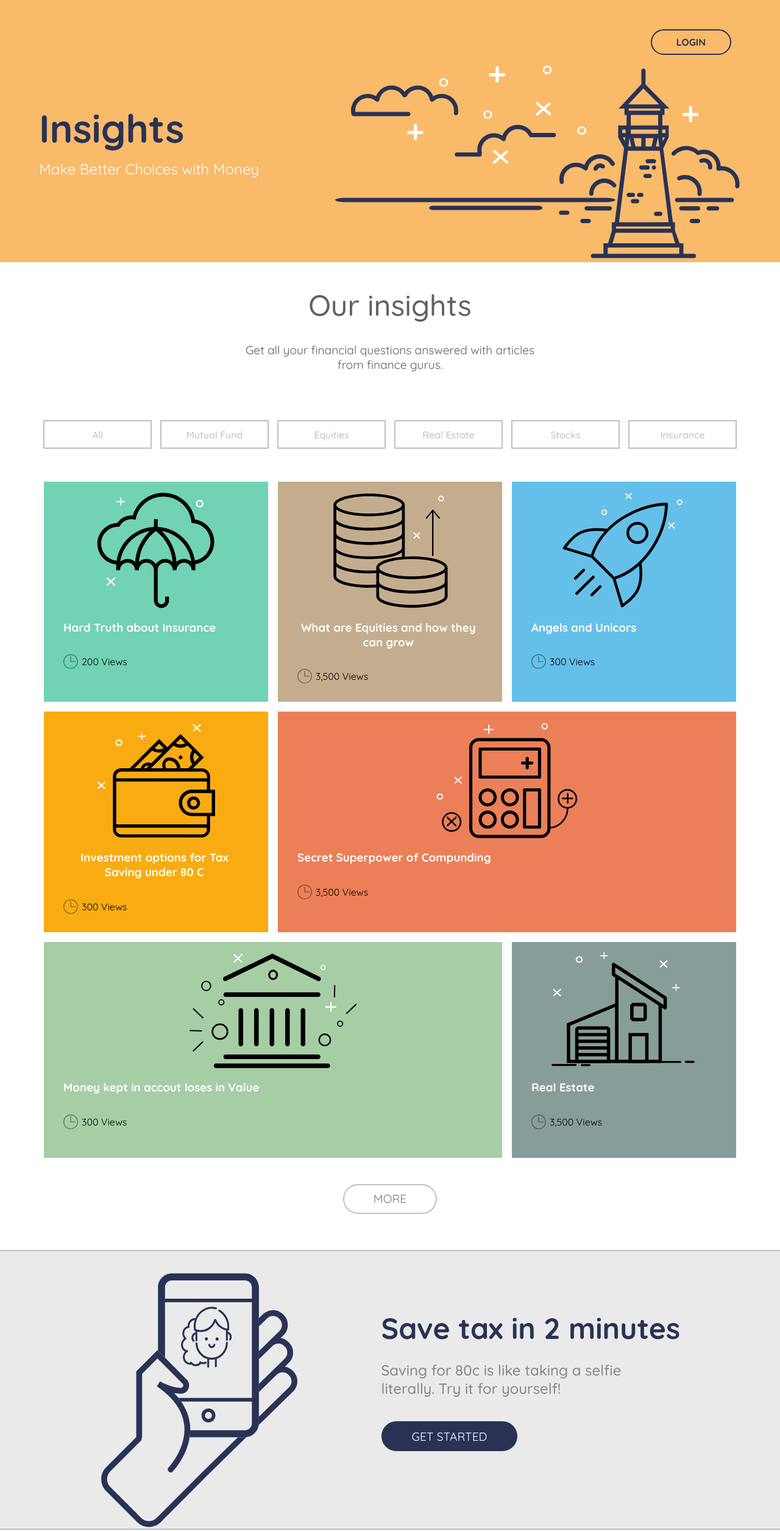
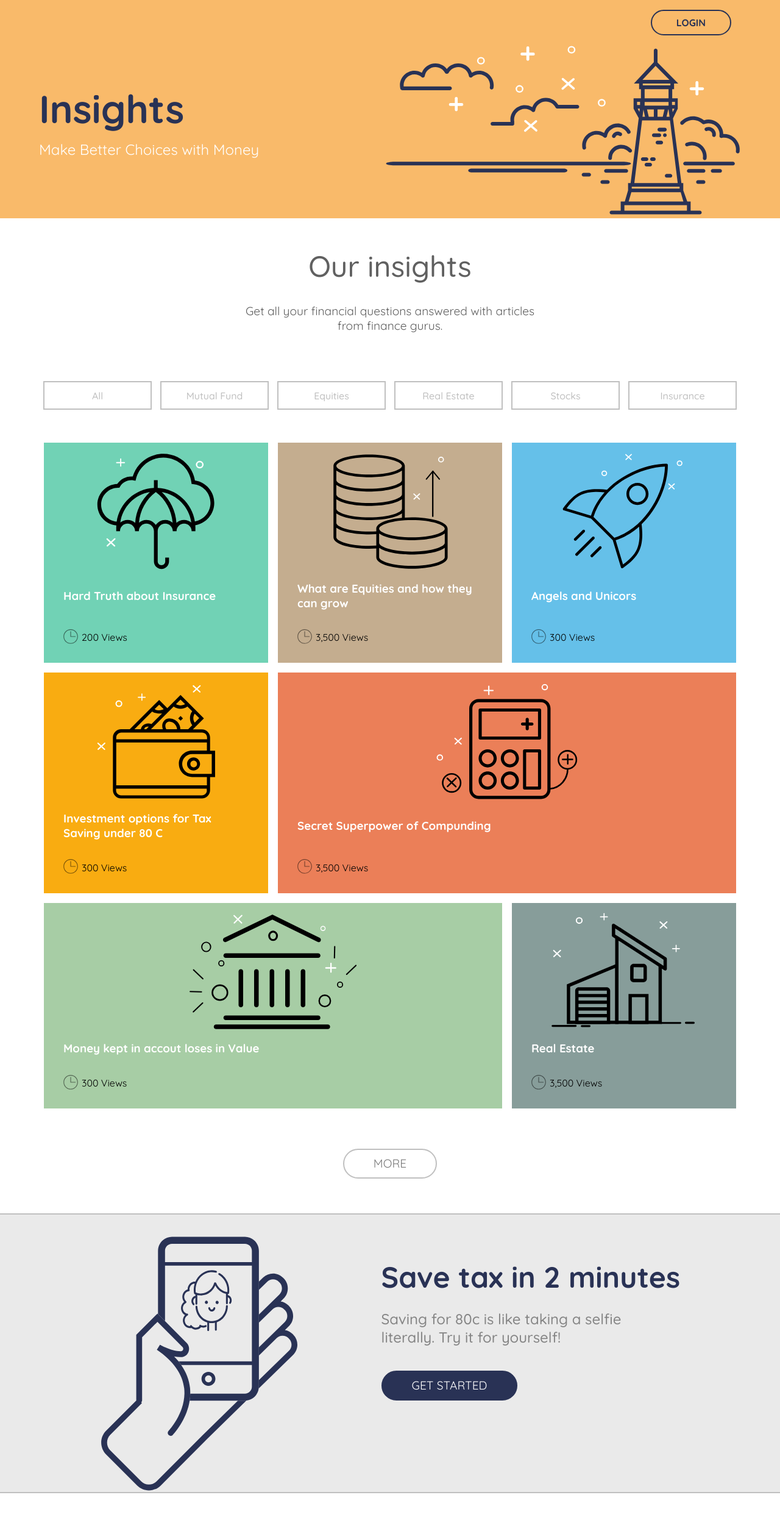
Before and after one commit to niluap/static-frontend-for-insights, a React (Create React App) app: page / in a window 1280 px wide. Shown: the top 2511 px of the page at 61% size. Built offline with nearby package versions, Linux system fonts and the light colour scheme.

Commit message:
RWD for desktop

```diff
--- a/src/App.css
+++ b/src/App.css
@@ -7,13 +7,10 @@
 }
 
 
-
-
-
  /* MAIN HEADER */
 .MainHeader{
   background: rgb(249,186,106);
-  padding:2em 4em 0 4em;
+  padding:0em 4em 0 4em;
   text-align: left;
 }
 
@@ -32,9 +29,11 @@ font-weight: 400;
 }
 
 .MainHeaderButtonWrapper{
-  width:100%;
   display: flex;
   flex-direction:row-reverse;
+  margin-bottom: 2em;
+  max-width:1350px;
+  margin:auto;
 }
 .MainHeaderButton{
   border: 2px solid rgb(41,50,85);
@@ -48,12 +47,18 @@ font-weight: 400;
   display: flex;
   flex-direction: row;
   justify-content: space-between;
+  max-width:1350px;
+  margin:auto;
+
+}
+.HeaderLogoWrapper{
+text-align: right;
 
 }
 .HeaderLogo{
-  width: 100%;
-  min-height:20em;
- }
+max-width: 100%;
+height: 280px;
+}
 
 button.MainHeaderButton{
   font-family: 'Quicksand', sans-serif;
@@ -61,13 +66,20 @@ button.MainHeaderButton{
   color:rgb(41,50,85);
   }
 
+  button.MainHeaderButton:hover {
+    background-color: rgb(41,50,85);
+    color: white;
+    border: 2px solid rgb(41,50,85);
+}
 
 
 
   /* SMALL HEADER */
 .SmallHeader{
-padding:0.5em 4em 2em 4em;
+padding:1em 4em 2em 4em;
 color: rgb(96,96,96);
+max-width:1350px;
+margin:auto;
 }
 
 .SmallHeader h1{
@@ -81,12 +93,11 @@ color: rgb(96,96,96);
   }
 
 
-
-
-
  /* ARTICLES*/
 .ArticleWrapper{
 padding:0 4em 0 4em;
+ max-width:1350px;
+  margin:auto;
 }
 
 .ArticleTeaser {
@@ -98,20 +109,20 @@ padding:0 4em 0 4em;
 .ArticleTeaserElements{
   display: flex;
   flex-direction: column;
-  height: 100%;
-
+ justify-content: space-between;
+ min-height: 100%;
 }
 .TeaserHeading{
   margin-left: 2em;
   margin-right: auto;
-  float: left;
+  text-align: left;
 }
 .TeaserHeading h1 {
   padding-right: 2em;
 }
 /************ IMAGES ************/
 .TeaserImage {
-  height:12em;
+  min-height:12em;
   width:auto;
   margin-top:1em;
   margin-left: auto;
@@ -119,9 +130,10 @@ padding:0 4em 0 4em;
 }
 .ViewsImage{
   width:1.5em;
-  height: auto;
+  height: 1.5em;
   margin-right:6px;
   margin-left:2em;
+  margin-top:0.8em;
   opacity: 0.5;
 }
 .Views{
@@ -132,7 +144,6 @@ padding:0 4em 0 4em;
   }
 
 .ArticleWrapperSection{
-min-height: 370px;
 display: flex;
 flex-direction: row;
 justify-content: space-between;
@@ -144,6 +155,8 @@ justify-content: space-between;
 padding:0.5em 4em 2em 4em;
 display: flex;
 flex-direction: row;
+ max-width:1350px;
+  margin:auto;
 }
 
 @media (max-width: 400px) {
@@ -184,8 +197,10 @@ button.NavigationButton:hover {
 /*MORE BUTTON*/
 .MoreWrapper{
   margin-top: 1em;
-  margin-bottom: 2.5em;
+  margin-bottom: 3.5em;
   color:rgb(41,50,85);
+   max-width:1350px;
+  margin:auto;
     }
 
 .MoreButton{
@@ -194,7 +209,7 @@ button.NavigationButton:hover {
   border-radius: 2rem;
   padding: 0.55em 2.5em 0.55em 2.5em;
   font-size: 1.2em;
-  margin: 1em;
+  margin: 3em;
   }
 button.MoreButton{
   font-family: 'Quicksand', sans-serif;
@@ -215,15 +230,20 @@ button.MoreButton{
 
 
 /*GET STARTED SECTION*/
+.GetStartedWrapper{
+  background: rgb(234,234,234);
+  border-bottom: 2px solid rgb(192,192,192);
+  border-top:2px solid rgb(192,192,192);
+
+}
 .GetStartedElements{
   display: flex;
   flex-direction: row;
   justify-content: space-around;
-  background: rgb(234,234,234);
   padding: 0 6em 0 6em;
-  border-bottom: 2px solid rgb(192,192,192);
-  border-top:2px solid rgb(192,192,192);
   color: rgb(41,50,85);
+  max-width:1350px;
+  margin:auto;
   }
 
 .GetStartedImage{
@@ -238,7 +258,7 @@ button.MoreButton{
   border-radius: 2rem;
   padding: 0.55em 2.5em 0.55em 2.5em;
   font-size: 1.2em;
-  margin: 1em 1em 1em 0;
+  margin: 1em 1em 3.75em 0;
 }
 
 button.GetStartedButton{
@@ -260,7 +280,7 @@ text-align: left;
 
 .GetStartedHeading h1{
   font-size: 3em;
-  margin-top: 2em;
+  margin-top: 1.5em;
   margin-bottom: 0.5em;
 }
 
@@ -280,6 +300,8 @@ min-height: 250px;
 display: flex;
 flex-direction: row;
 justify-content: space-between;
+max-width:1350px;
+margin:auto;
 }
 
 .GetInTouchWrapper{
@@ -352,12 +374,16 @@ padding: 0 0 0 1em;
   background: rgb(41,50,85);
   color: rgb(192,192,192);
   padding: 0 4em 0 4em;
+
 }
 
 .Footer {
   display: flex;
   flex-direction: row;
   justify-content: space-between;
+  max-width:1350px;
+margin:auto;
+
 
 }
 .InteractWithCustomer{
--- a/src/App.js
+++ b/src/App.js
@@ -28,7 +28,7 @@ class MainHeader extends Component {
           <h1>Insights</h1>
           <h4>Make Better Choices with Money</h4>
           </div>
-          <div>
+          <div className="HeaderLogoWrapper">
             <img src={lighthouse_PA} alt="lighthouse" className="HeaderLogo"/>
           </div>
         </section>
@@ -87,8 +87,7 @@ class ArticleTeaser extends Component {
         <section className="ArticleTeaserElements">
           <img src={this.props.image} alt="img for teaser" className="TeaserImage"/>
           <div className="TeaserHeading">
-                <h1>{this.props.name}</h1>
-
+              <h1>{this.props.name}</h1>
           </div>
           <div className="Views">
             <img src={clock} alt="clock" className="ViewsImage"/> <p>{this.props.views} Views </p>
@@ -135,6 +134,7 @@ class More extends Component {
 class GetStarted extends Component {
   render() {
     return (
+      <div className='GetStartedWrapper'>
         <section className="GetStartedElements">
           <img src={phone} alt="img for getstarted" className="GetStartedImage"/>
           <div className="GetStartedHeading">
@@ -143,6 +143,7 @@ class GetStarted extends Component {
               <button className="GetStartedButton">GET STARTED</button>
           </div>
         </section>
+        </div>
     );
   }
 }
@@ -232,7 +233,6 @@ class App extends Component {
         <GetStarted />
         <GetInTouchWrapper />
         <Footer />
-
       </div>
     );
   }
```
